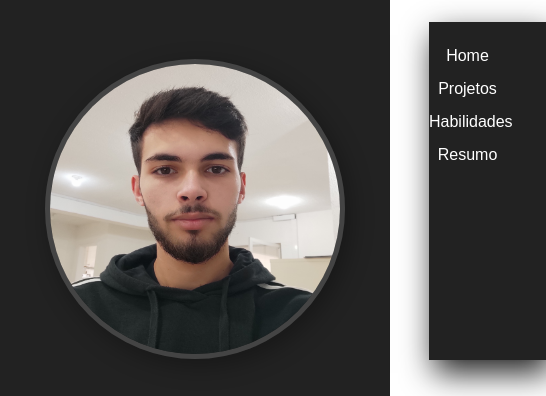
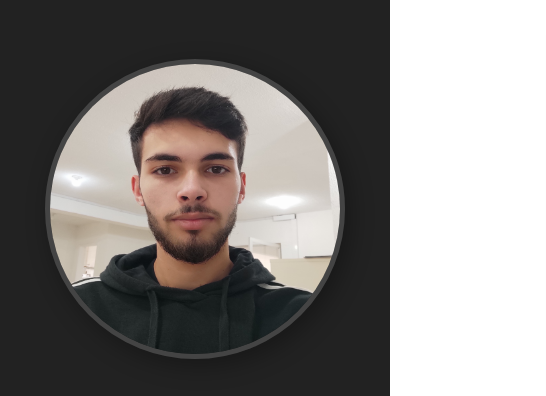
Before and after one commit to MarcosOkipney/Portfolio, a plain HTML site: page index.html in a window 390 px wide. Shown: the part 88-484 px from the top of the page, 546 px wide, since content can reach past the window. Drawn offline with nearby package versions, Linux system fonts and the light colour scheme.

Commit message:
alterei o position para fixed

```diff
--- a/assets/estilo/style.css
+++ b/assets/estilo/style.css
@@ -268,16 +268,8 @@ nav .navlinks li a{
 
 
 /* Design responsivo e navegação para telas pequenas */
-@media (max-width: 400px) {
-    body {
-        overflow-x: hidden;
-    }
-}
 
 @media(max-width: 800px) {
-    body{
-        overflow-y: hidden;
-    }
     nav .menu {
         display: initial;
     }
@@ -301,13 +293,16 @@ nav .navlinks li a{
         transform: rotate(45deg);
         top: 0;
     }
+    nav .navlinks::-webkit-scrollbar {
+        display: none;
+    }
     nav .navlinks {
-        position: absolute;
+        position: fixed;
         top: 110px;
-        right:-40%;
+        right: -100%;
         bottom: 0;
-        width: 30%;
-        height: 40%;
+        width: 50%;
+        height: 50vh;
         background-color: #222;
         z-index: 3;
         box-shadow: 5px 13px 30px #222;
@@ -329,9 +324,6 @@ nav .navlinks li a{
 }
 
 @media(max-width: 980px) {
-    body {
-        overflow-x: hidden;
-    }
     .container {
         flex-direction: column;
         padding-top: 2rem;
--- a/assets/script/script.js
+++ b/assets/script/script.js
@@ -4,7 +4,7 @@ let links = document.querySelector(".navlinks li");
 menu.addEventListener ("click", function(){
     this.classList.toggle("click");
     nav.classList.toggle("open");
-})
+} )
 
 
 var typed = new Typed (".input", {
```
